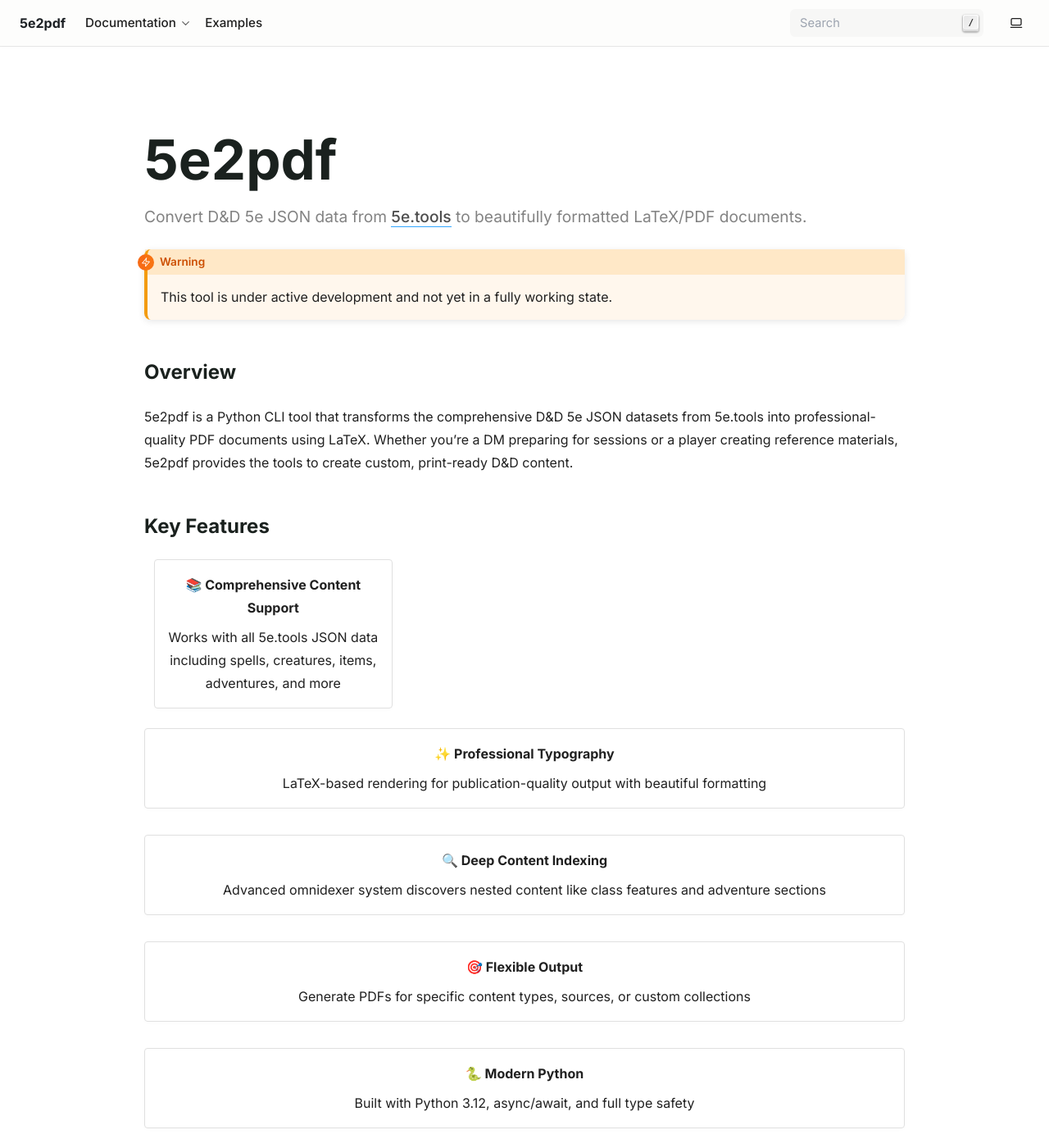
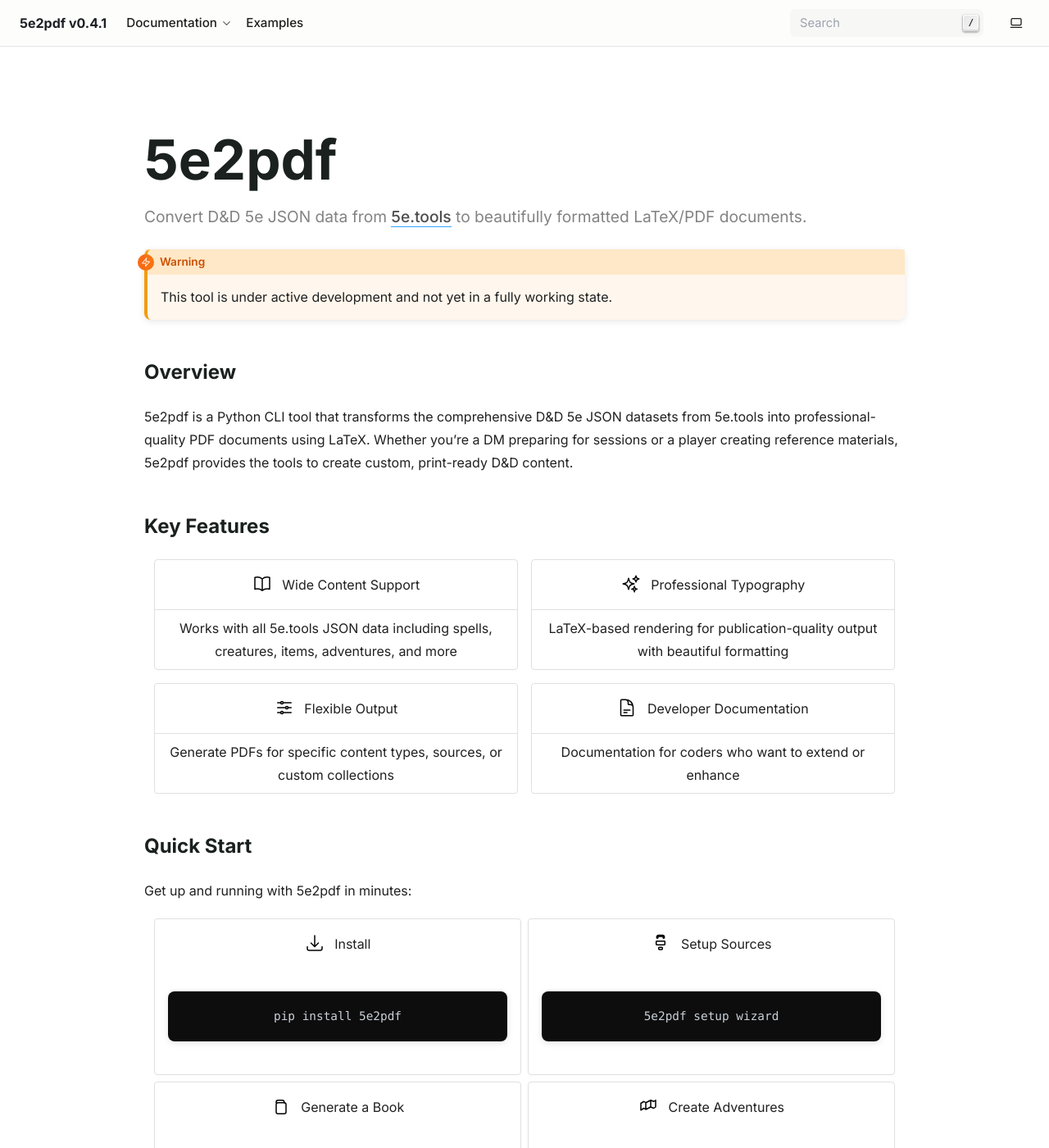
Before and after one commit to sargeant/studiorum, a Sphinx documentation site: the page built from docs/source/index.md, in a window 1280 px wide and 1400 px high. Shown: the whole window at 82% size. Built offline with Sphinx 7.4.7, drawn with Linux system fonts in a browser that asks for light colours; pages that are not in the unit, such as notebooks, are missing from menus; some of the changed text lies outside the part shown.

Commit message:
feat(docs): replace emoji with Heroicons and layout changes
- Replace all emoji with MIT-licensed Heroicons throughout documentation
- Add 15 professionally styled SVG icons with proper theme-aware styling
- Implement CSS dark/light mode compatibility using filter transforms
- Fix MyST grid syntax issues preventing proper card rendering
- Add consistent card header heights (3.5em min-height) for uniform layout
- Perfect icon-text alignment with middle-to-middle centering
- Include version number in site header (5e2pdf v0.4.1)
- Fix hidden toctree rendering issue in Shibuya theme
- Reorganize page structure with hidden navigation toctrees
- Enhance professional appearance suitable for technical documentation

`````diff
--- a/docs/source/_static/css/custom.css
+++ b/docs/source/_static/css/custom.css
@@ -161,6 +161,12 @@ table.docutils tbody tr:hover {
     font-weight: bold;
 }
 
+/* Fix for hidden toctree boxes showing in Shibuya theme */
+.toctree-wrapper.hidden,
+.compound.toctree-wrapper {
+    display: none !important;
+}
+
 /* Enhanced inline code styling - Shibuya compatible */
 :not(pre) > code {
     background: rgba(30, 64, 175, 0.1);
@@ -320,6 +326,89 @@ table.docutils tbody tr:hover {
     text-align: center;
 }
 
+/* Heroicon styling */
+.heroicon {
+    display: inline-flex;
+    width: 1.5em;
+    height: 1.5em;
+    align-items: center;
+    justify-content: center;
+    margin-right: 0.5rem;
+    flex-shrink: 0;
+    vertical-align: middle;
+    /* Adjust vertical position to center with text */
+    transform: translateY(-0.125em);
+}
+
+.heroicon img {
+    width: 100%;
+    height: 100%;
+    filter: var(--icon-filter, none);
+}
+
+/* Light mode icon colors */
+:root {
+    --icon-filter: invert(0%) sepia(0%) saturate(0%) hue-rotate(0deg) brightness(0%) contrast(100%);
+}
+
+/* Dark mode icon colors - Shibuya uses .dark class on html */
+html.dark {
+    --icon-filter: invert(100%) sepia(0%) saturate(0%) hue-rotate(0deg) brightness(100%) contrast(100%);
+}
+
+/* Additional selectors for other themes */
+[data-theme="dark"],
+[data-bs-theme="dark"],
+html[data-theme="dark"] {
+    --icon-filter: invert(100%) sepia(0%) saturate(0%) hue-rotate(0deg) brightness(100%) contrast(100%);
+}
+
+/* Media query fallback for dark mode */
+@media (prefers-color-scheme: dark) {
+    :root:not(.light) {
+        --icon-filter: invert(100%) sepia(0%) saturate(0%) hue-rotate(0deg) brightness(100%) contrast(100%);
+    }
+}
+
+/* Larger icons for landing page feature cards */
+.sd-card-title-large {
+    font-size: 1.1rem;
+    font-weight: 600;
+    display: flex;
+    align-items: center;
+    justify-content: center;
+    margin-bottom: 0.5rem;
+    min-height: 3.5em; /* Consistent height for wrapped titles */
+    padding: 0.5rem 1rem;
+}
+
+.sd-card-title-large .heroicon {
+    width: 2em;
+    height: 2em;
+    margin-right: 0.75rem;
+}
+
+/* Ensure consistent card heights */
+.sd-card {
+    display: flex;
+    flex-direction: column;
+}
+
+.sd-card-body {
+    flex: 1;
+    display: flex;
+    flex-direction: column;
+}
+
+.sd-card-body > p:first-child {
+    margin-top: 0;
+}
+
+/* Fix card title styling in grid */
+.sd-card .sd-card-title {
+    margin-bottom: 0.75rem;
+}
+
 /* Dark mode enhancements - Shibuya will handle most dark mode */
 @media (prefers-color-scheme: dark) {
     .command-example {
--- a/docs/source/conf.py
+++ b/docs/source/conf.py
@@ -20,7 +20,7 @@ import dnd5e
 
 # -- Project information -----------------------------------------------------
 
-project = "5e2pdf"
+project = f"5e2pdf v{dnd5e.__version__}"
 copyright_ = "2025, Sam Sargeant"  # renamed to avoid shadowing builtin
 author = "Sam Sargeant"
 
@@ -146,7 +146,7 @@ html_css_files = [
 ]
 
 # HTML title
-html_title = f"{project} v{version}"
+html_title = project  # Project already includes version
 
 # Favicon
 html_favicon = None  # Add path to favicon if available
--- a/docs/source/index.md
+++ b/docs/source/index.md
@@ -4,133 +4,6 @@ description: Convert D&D 5e JSON data from 5e.tools to beautifully formatted LaT
 ---
 
 # 5e2pdf
-
-```{rst-class} lead
-Convert D&D 5e JSON data from [5e.tools](https://5e.tools) to beautifully formatted LaTeX/PDF documents.
-```
-
-```{warning}
-This tool is under active development and not yet in a fully working state.
-```
-
-## Overview
-
-5e2pdf is a Python CLI tool that transforms the comprehensive D&D 5e JSON datasets from 5e.tools into professional-quality PDF documents using LaTeX. Whether you're a DM preparing for sessions or a player creating reference materials, 5e2pdf provides the tools to create custom, print-ready D&D content.
-
-## Key Features
-
-```{grid} 1 2 3 3
-:gutter: 3
-
-```{grid-item-card} 📚 Comprehensive Content Support
-:text-align: center
-
-Works with all 5e.tools JSON data including spells, creatures, items, adventures, and more
-```
-
-```{grid-item-card} ✨ Professional Typography
-:text-align: center
-
-LaTeX-based rendering for publication-quality output with beautiful formatting
-```
-
-```{grid-item-card} 🔍 Deep Content Indexing
-:text-align: center
-
-Advanced omnidexer system discovers nested content like class features and adventure sections
-```
-
-```{grid-item-card} 🎯 Flexible Output
-:text-align: center
-
-Generate PDFs for specific content types, sources, or custom collections
-```
-
-```{grid-item-card} 🐍 Modern Python
-:text-align: center
-
-Built with Python 3.12, async/await, and full type safety
-```
-
-```{grid-item-card} 📖 Automated Documentation
-:text-align: center
-
-Sphinx-powered documentation with GitHub Pages deployment
-```
-
-## Quick Start
-
-Get up and running with 5e2pdf in minutes:
-
-````{grid} 1 1 2 2
-:gutter: 2
-
-```{grid-item-card} 1️⃣ Install
-:text-align: center
-:class-header: highlight-card
-
-```bash
-pip install 5e2pdf
-```
-```
-
-```{grid-item-card} 2️⃣ Setup Sources
-:text-align: center
-:class-header: highlight-card
-
-```bash
-5e2pdf setup wizard
-```
-```
-
-```{grid-item-card} 3️⃣ Generate a Book
-:text-align: center
-:class-header: highlight-card
-
-```bash
-5e2pdf convert book phb --pdf --a4
-```
-```
-
-```{grid-item-card} 4️⃣ Create Adventures
-:text-align: center
-:class-header: highlight-card
-
-```bash
-5e2pdf convert adventure lmop --pdf
-```
-```
-````
-
-## Getting Started
-
-````{grid} 1 1 3 3
-:gutter: 3
-
-```{grid-item-card} 📖 User Guide
-:link: user-guide/index
-:link-type: doc
-:text-align: center
-
-Complete guide for users getting started with 5e2pdf
-```
-
-```{grid-item-card} 🔧 API Reference
-:link: api/index
-:link-type: doc
-:text-align: center
-
-Comprehensive API documentation and references
-```
-
-```{grid-item-card} 💡 Examples
-:link: examples/index
-:link-type: doc
-:text-align: center
-
-Practical examples and tutorials to get you started
-```
-````
 
 ```{toctree}
 :hidden:
@@ -150,7 +23,154 @@ developer/contributing
 api/index
 ```
 
----
+```{rst-class} lead
+Convert D&D 5e JSON data from [5e.tools](https://5e.tools) to beautifully formatted LaTeX/PDF documents.
+```
+
+```{warning}
+This tool is under active development and not yet in a fully working state.
+```
+
+## Overview
+
+5e2pdf is a Python CLI tool that transforms the comprehensive D&D 5e JSON datasets from 5e.tools into professional-quality PDF documents using LaTeX. Whether you're a DM preparing for sessions or a player creating reference materials, 5e2pdf provides the tools to create custom, print-ready D&D content.
+
+## Key Features
+
+````{grid} 1 2 2 2
+:gutter: 3
+
+```{grid-item-card}
+:text-align: center
+:class-title: sd-card-title-large
+
+<span class="heroicon"><img src="/_static/icons/book-open.svg" alt="Book icon"></span> Wide Content Support
++++
+Works with all 5e.tools JSON data including spells, creatures, items, adventures, and more
+```
+
+```{grid-item-card}
+:text-align: center
+:class-title: sd-card-title-large
+
+<span class="heroicon"><img src="/_static/icons/sparkles.svg" alt="Sparkles icon"></span> Professional Typography
++++
+LaTeX-based rendering for publication-quality output with beautiful formatting
+```
+
+```{grid-item-card}
+:text-align: center
+:class-title: sd-card-title-large
+
+<span class="heroicon"><img src="/_static/icons/adjustments-horizontal.svg" alt="Adjustments icon"></span> Flexible Output
++++
+Generate PDFs for specific content types, sources, or custom collections
+```
+
+```{grid-item-card}
+:text-align: center
+:class-title: sd-card-title-large
+
+<span class="heroicon"><img src="/_static/icons/document-text.svg" alt="Document icon"></span> Developer Documentation
++++
+Documentation for coders who want to extend or enhance
+```
+````
+
+## Quick Start
+
+Get up and running with 5e2pdf in minutes:
+
+````{grid} 1 1 2 2
+:gutter: 2
+
+```{grid-item-card}
+:text-align: center
+:class-header: highlight-card
+:class-title: sd-card-title-large
+
+<span class="heroicon"><img src="/_static/icons/arrow-down-tray.svg" alt="Download icon"></span> Install
+
+~~~bash
+pip install 5e2pdf
+~~~
+```
+
+```{grid-item-card}
+:text-align: center
+:class-header: highlight-card
+:class-title: sd-card-title-large
+
+<span class="heroicon"><img src="/_static/icons/cog-6-tooth.svg" alt="Settings icon"></span> Setup Sources
+
+~~~bash
+5e2pdf setup wizard
+~~~
+```
+
+```{grid-item-card}
+:text-align: center
+:class-header: highlight-card
+:class-title: sd-card-title-large
+
+<span class="heroicon"><img src="/_static/icons/document-duplicate.svg" alt="Document icon"></span> Generate a Book
+
+~~~bash
+5e2pdf convert book phb --pdf --a4
+~~~
+```
+
+```{grid-item-card}
+:text-align: center
+:class-header: highlight-card
+:class-title: sd-card-title-large
+
+<span class="heroicon"><img src="/_static/icons/map.svg" alt="Map icon"></span> Create Adventures
+
+~~~bash
+5e2pdf convert adventure lmop --pdf
+~~~
+```
+````
+
+## Getting Started
+
+````{grid} 1 1 3 3
+:gutter: 3
+
+```{grid-item-card}
+:link: user-guide/index
+:link-type: doc
+:text-align: center
+:class-title: sd-card-title-large
+
+<span class="heroicon"><img src="/_static/icons/academic-cap.svg" alt="Academic cap icon"></span> User Guide
++++
+Complete guide for users getting started with 5e2pdf
+```
+
+```{grid-item-card}
+:link: api/index
+:link-type: doc
+:text-align: center
+:class-title: sd-card-title-large
+
+<span class="heroicon"><img src="/_static/icons/wrench.svg" alt="Wrench icon"></span> API Reference
++++
+Comprehensive API documentation and references
+```
+
+```{grid-item-card}
+:link: examples/index
+:link-type: doc
+:text-align: center
+:class-title: sd-card-title-large
+
+<span class="heroicon"><img src="/_static/icons/light-bulb.svg" alt="Light bulb icon"></span> Examples
++++
+Practical examples and tutorials to get you started
+```
+````
 
 ````{grid} 1 1 2 2
 :gutter: 3
@@ -160,7 +180,7 @@ api/index
 :text-align: center
 :class-header: action-button
 
-[📚 Get Started](quickstart)
+[<span class="heroicon"><img src="/_static/icons/rocket-launch.svg" alt="Rocket icon"></span> Get Started](quickstart)
 +++
 Start using 5e2pdf today
 ```
@@ -169,7 +189,7 @@ Start using 5e2pdf today
 :text-align: center
 :class-header: action-button
 
-[🐛 Report Issues](https://github.com/sargeant/5e2pdf/issues)
+[<span class="heroicon"><img src="/_static/icons/bug-ant.svg" alt="Bug icon"></span> Report Issues](https://github.com/sargeant/5e2pdf/issues)
 +++
 Help improve 5e2pdf
 ```
@@ -205,7 +225,6 @@ MIT
 ```
 ````
 
----
 ```{rst-class} text-center lead
 *Built with ❤️ for the D&D community*
 ```
`````
Also changed, not shown: docs/source/_static/icons/academic-cap.svg (added), docs/source/_static/icons/adjustments-horizontal.svg (added), docs/source/_static/icons/arrow-down-tray.svg (added), docs/source/_static/icons/book-open.svg (added), docs/source/_static/icons/bug-ant.svg (added), docs/source/_static/icons/code-bracket.svg (added), docs/source/_static/icons/cog-6-tooth.svg (added), docs/source/_static/icons/document-duplicate.svg (added), docs/source/_static/icons/document-text.svg (added), docs/source/_static/icons/light-bulb.svg (added), docs/source/_static/icons/magnifying-glass.svg (added), docs/source/_static/icons/map.svg (added), docs/source/_static/icons/rocket-launch.svg (added), docs/source/_static/icons/sparkles.svg (added), 1 more files.
